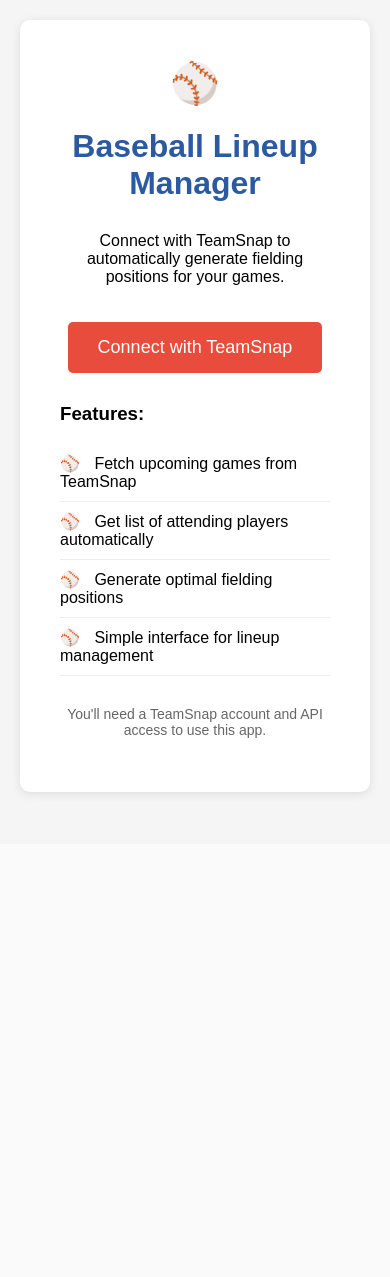
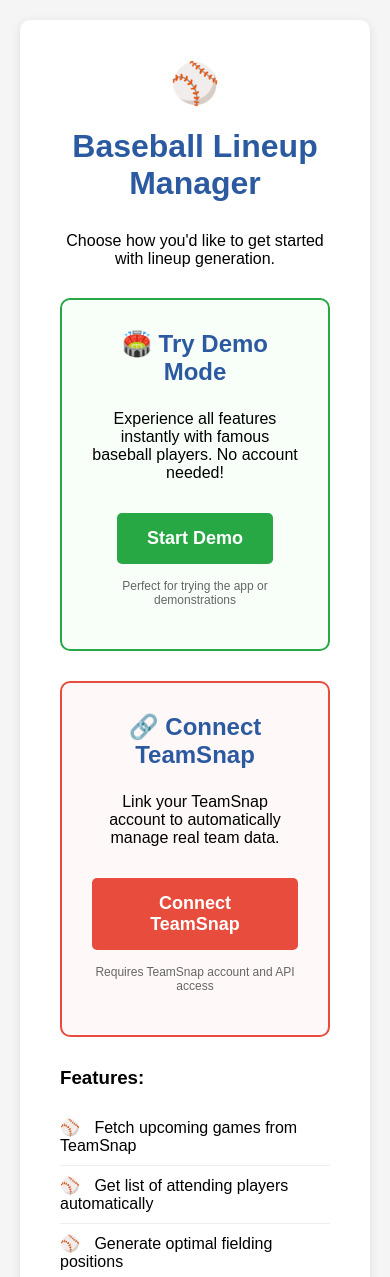
Before and after one commit to adamkwhite/multisport-lineup-app, a Flask app: page / in a window 390 px wide. Shown: the top 1277 px of the page. Before the commit the page ends 796 px from the top, so only its background shows below. Run offline with Flask 3, Linux system fonts and the light colour scheme.

Commit message:
Implement side-by-side demo mode and TeamSnap layout
- Update PRD to specify demo mode on LEFT, TeamSnap on RIGHT
- Redesign landing page with two-column card layout
- Demo mode card (left): Green theme with prominent positioning
- TeamSnap card (right): Red theme with existing functionality
- Move features list below both cards as shared functionality
- Add responsive design for mobile stacking
- Clean up card content for better focus on primary actions

Documentation includes specific implementation details to prevent
future layout changes and maintain design consistency.

🤖 Generated with [Claude Code](https://claude.com/claude-code)

Co-Authored-By: Claude <noreply@anthropic.com>

```diff
--- a/templates/login.html
+++ b/templates/login.html
@@ -27,9 +27,46 @@
             color: #2c5aa0;
             margin-bottom: 30px;
         }
-        .login-btn {
-            background-color: #e74c3c;
-            color: white;
+        .options-container {
+            display: flex;
+            gap: 30px;
+            margin-top: 30px;
+            justify-content: center;
+            flex-wrap: nowrap;
+        }
+        .option-card {
+            flex: 1;
+            width: 45%;
+            min-width: 280px;
+            background: #f8f9fa;
+            padding: 30px;
+            border-radius: 10px;
+            border: 2px solid #e9ecef;
+            text-align: center;
+        }
+        @media (max-width: 768px) {
+            .options-container {
+                flex-wrap: wrap;
+            }
+            .option-card {
+                width: 100%;
+                min-width: unset;
+            }
+        }
+        .option-card h3 {
+            margin-top: 0;
+            color: #2c5aa0;
+            font-size: 1.5em;
+        }
+        .demo-card {
+            border-color: #28a745;
+            background: #f8fff9;
+        }
+        .teamsnap-card {
+            border-color: #e74c3c;
+            background: #fff8f8;
+        }
+        .btn {
             padding: 15px 30px;
             font-size: 18px;
             border: none;
@@ -37,9 +74,21 @@
             cursor: pointer;
             text-decoration: none;
             display: inline-block;
-            margin-top: 20px;
+            margin-top: 15px;
+            font-weight: bold;
         }
-        .login-btn:hover {
+        .demo-btn {
+            background-color: #28a745;
+            color: white;
+        }
+        .demo-btn:hover {
+            background-color: #218838;
+        }
+        .teamsnap-btn {
+            background-color: #e74c3c;
+            color: white;
+        }
+        .teamsnap-btn:hover {
             background-color: #c0392b;
         }
         .features {
@@ -64,9 +113,29 @@
     <div class="container">
         <div class="logo">⚾</div>
         <h1>Baseball Lineup Manager</h1>
-        <p>Connect with TeamSnap to automatically generate fielding positions for your games.</p>
+        <p>Choose how you'd like to get started with lineup generation.</p>
 
-        <a href="/auth/login" class="login-btn">Connect with TeamSnap</a>
+        <div class="options-container">
+            <!-- Demo Mode - LEFT SIDE -->
+            <div class="option-card demo-card">
+                <h3>🏟️ Try Demo Mode</h3>
+                <p>Experience all features instantly with famous baseball players. No account needed!</p>
+                <a href="/demo" class="btn demo-btn">Start Demo</a>
+                <p style="margin-top: 15px; color: #666; font-size: 12px;">
+                    Perfect for trying the app or demonstrations
+                </p>
+            </div>
+
+            <!-- TeamSnap - RIGHT SIDE -->
+            <div class="option-card teamsnap-card">
+                <h3>🔗 Connect TeamSnap</h3>
+                <p>Link your TeamSnap account to automatically manage real team data.</p>
+                <a href="/auth/login" class="btn teamsnap-btn">Connect TeamSnap</a>
+                <p style="margin-top: 15px; color: #666; font-size: 12px;">
+                    Requires TeamSnap account and API access
+                </p>
+            </div>
+        </div>
 
         <div class="features">
             <h3>Features:</h3>
@@ -77,10 +146,6 @@
                 <li>Simple interface for lineup management</li>
             </ul>
         </div>
-
-        <p style="margin-top: 30px; color: #666; font-size: 14px;">
-            You'll need a TeamSnap account and API access to use this app.
-        </p>
     </div>
 </body>
 </html>
```
Also changed, not shown: docs/features/demo-mode-COMPLETED/prd-demo-mode.md (+27 -8 lines).
